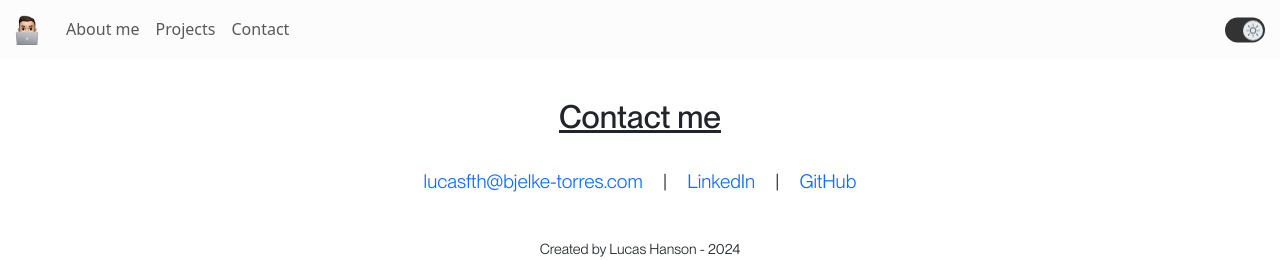
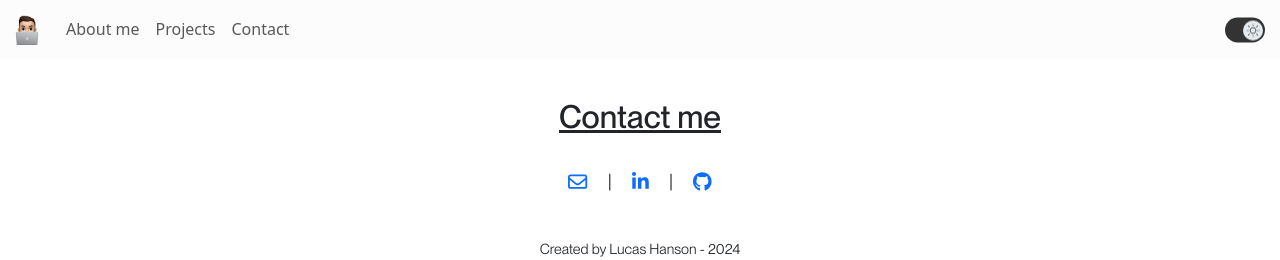
Before and after one commit to lucasfth/lucas-hanson, a React (Create React App) app in the folder lucas-website/: page / in a window 1280 px wide. Shown: the top 260 px of the page. Built offline with nearby package versions, Linux system fonts and the light colour scheme.

Commit message:
Add typed header

```diff
--- a/lucas-website/package.json
+++ b/lucas-website/package.json
@@ -4,6 +4,10 @@
   "homepage": "https://lucasfth.github.io/lucas-hanson",
   "private": true,
   "dependencies": {
+    "@fortawesome/fontawesome-svg-core": "^6.5.2",
+    "@fortawesome/free-brands-svg-icons": "^6.5.2",
+    "@fortawesome/free-regular-svg-icons": "^6.5.2",
+    "@fortawesome/react-fontawesome": "^0.2.1",
     "@testing-library/jest-dom": "^5.17.0",
     "@testing-library/react": "^13.4.0",
     "@testing-library/user-event": "^13.5.0",
@@ -15,6 +19,7 @@
     "react-router-dom": "^6.23.0",
     "react-scripts": "^5.0.1",
     "react-scroll": "^1.9.0",
+    "react-typed": "^2.0.12",
     "web-vitals": "^2.1.4"
   },
   "scripts": {
--- a/lucas-website/src/intro/Footer.jsx
+++ b/lucas-website/src/intro/Footer.jsx
@@ -2,6 +2,9 @@ import React from 'react';
 import { NavbarHeightContext } from '../App';
 import Row from 'react-bootstrap/Row';
 import Image from 'react-bootstrap/Image';
+import { FontAwesomeIcon } from '@fortawesome/react-fontawesome';
+import { faEnvelope } from '@fortawesome/free-regular-svg-icons';
+import { faLinkedinIn, faGithub } from '@fortawesome/free-brands-svg-icons';
 
 function Footer() {
     const navbarHeight = React.useContext(NavbarHeightContext);
@@ -13,15 +16,15 @@ function Footer() {
         </h2>
         <p style={{ paddingTop: `${0.25 * navbarHeight}px`, textAlign: 'center' }}>
           <a href='mailto:lucasfth@bjelke-torres.com' aria-label='Email Lucas Hanson' style={{ marginRight: '1rem', marginLeft: '1rem' }}>
-            lucasfth@bjelke-torres.com
+            <FontAwesomeIcon icon={faEnvelope} />
             </a>
           {' | '}
           <a href='https://www.linkedin.com/in/lucas-frey-torres-hanson-b6b79320b/' target='_blank' rel='noopener noreferrer' aria-label='Lucas Hanson LinkedIn' style={{ marginRight: '1rem', marginLeft: '1rem' }}>
-            LinkedIn
+            <FontAwesomeIcon icon={faLinkedinIn} />
             </a>
           {' | '}
           <a href='https://github.com/lucasfth' target='_blank' rel='noopener noreferrer' aria-label='Lucas Hanson GitHub' style={{ marginRight: '1rem', marginLeft: '1rem' }}>
-            GitHub
+            <FontAwesomeIcon icon={faGithub} />
             </a>
           </p>
           <p style={{ paddingTop: `${0.25 * navbarHeight}px`, textAlign: 'center', fontSize: '0.9em' }}>
--- a/lucas-website/src/intro/Intro.jsx
+++ b/lucas-website/src/intro/Intro.jsx
@@ -7,6 +7,7 @@ import wet_lucas from './assets/wet_lucas.webp';
 import './intro.css';
 import Row from 'react-bootstrap/Row';
 import { Link as ScrollLink } from 'react-scroll';
+import { ReactTyped } from 'react-typed';
 
 function Intro() {
   const { theme } = useContext(ThemeContext);
@@ -63,7 +64,15 @@ function Intro() {
             <Image src={wet_lucas} rounded fluid alt='Picture of Lucas Hanson who has just dipped into the ocean' style={{ backfaceVisibility: 'hidden', transform: 'rotateY(180deg)', position: 'absolute', boxShadow: '0px 10px 30px rgba(0, 0, 0, 0.5)' }}/>
             <div style={{ paddingTop: '100%', visibility: 'hidden' }}></div>
           </div>
-          <h1>&gt; Lucas Hanson</h1>
+          <h1>
+            <ReactTyped
+              strings={["Hello there 👋", "I am", "Lucad Gasdon", "Lucas Hanson"]}
+              typeSpeed={100}
+              backSpeed={50}
+              cursorChar=' '
+              blinkSpeed={2000}
+              showCursor={true} />
+            </h1>
           <p>
           Aspiring software developer focused on backend, eager to improve frontend skills.<br /><br />
           Check out my <ScrollLink activeClass='active' to='projects' spy={true} duration={200} className='section-link' aria-label='Projects'>projects</ScrollLink> below.
--- a/lucas-website/src/intro/intro.css
+++ b/lucas-website/src/intro/intro.css
@@ -107,7 +107,7 @@ a:hover {
   width: 0.9ch;
   height: 1.2em;
   background-color: currentColor;
-  animation: blink 1s steps(1) infinite;
+  animation: blink 0.7s steps(1) infinite;
   vertical-align: middle;
 }
 
@@ -130,3 +130,12 @@ a:hover {
 .section-link {
   color: #0D6EFD;
 }
+
+.typed-cursor {
+  display: inline-block;
+  width: 0.8ch;
+  height: 1em;
+  margin-left: 0.2ch;
+  background-color: currentColor;
+  vertical-align: middle;
+}
```
Also changed, not shown: 1 other file (tests, documents, lock files or other folders).
